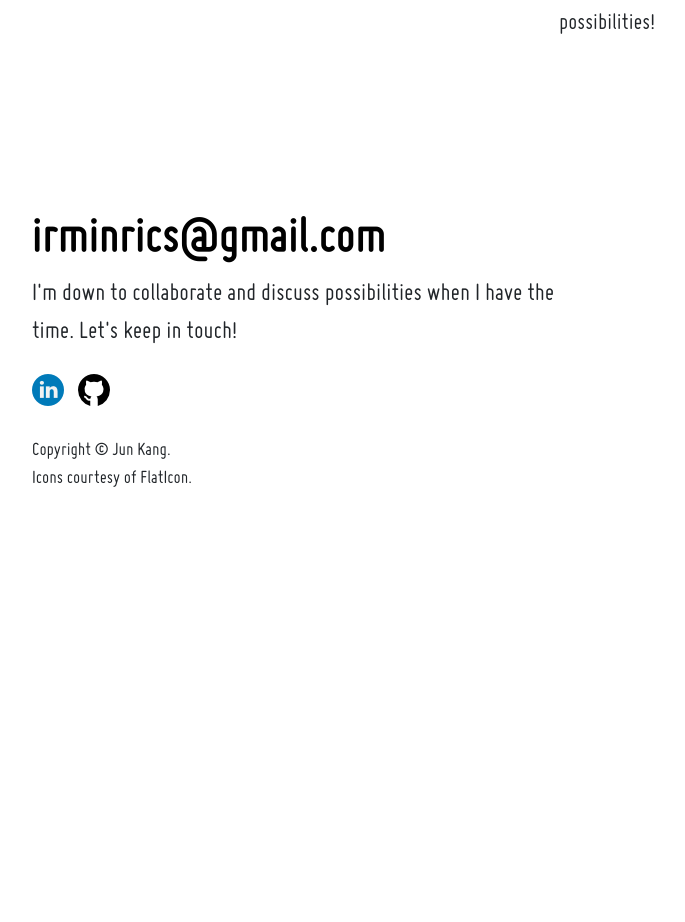
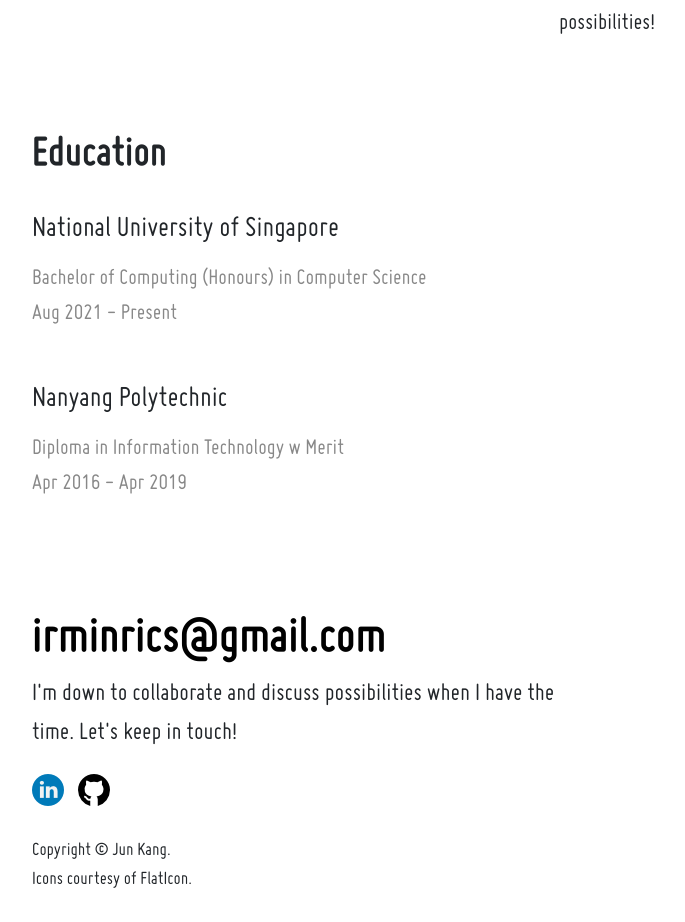
Before and after one commit to angjunkang/react-angjunkang, a React (Create React App) app: page /about in a window 1280 px wide. Shown: the part 1302-2224 px from the top of the page, without its empty margins (96-781 px from the left). Before the commit the page ends 1868 px from the top, so only its background shows below. Built offline with nearby package versions, Linux system fonts and the light colour scheme.

Commit message:
Added education section

```diff
--- a/src/components/Content/About/Education.js
+++ b/src/components/Content/About/Education.js
@@ -1,7 +1,23 @@
 const Education = () => {
     return (
-        <div>
+        <div className="education-div">
+            <div className="text left">
+                <h3 className="section-header">Education</h3>
+                <Schools school={"National University of Singapore"} description={"Bachelor of Computing (Honours) in Computer Science"} date={"Aug 2021 - Present"}/>
+                <Schools school={"Nanyang Polytechnic"} description={"Diploma in Information Technology w Merit"} date={"Apr 2016 - Apr 2019"}/>
+            </div>
+        </div>
+    )
+}
 
+const Schools = ({ school, description, date }) => {
+    return (
+        <div className="education-content">
+            <p class="about-title">{school}</p>
+            <div>
+                <div className="description">{description}
+                    <p>{date}</p> </div>
+            </div>
         </div>
     )
 }
--- a/src/components/Content/Projects/PickupLines.js
+++ b/src/components/Content/Projects/PickupLines.js
@@ -15,9 +15,9 @@ const PickupLines = () => {
 
     return (
         <div className={`projects-container fadeIn ${isVisible ? 'visible' : ''}`} >
-            <div className="projects-text left">
-                <h3 className="projects-header">Pickup Lines</h3>
-                <p className="projects-description">An IOS app with access to pickup lines on your fingertips done using SwiftUI! Get access to a bunch of pickup lines with a single tap.</p>
+            <div className="text left">
+                <h3 className="section-header">Pickup Lines</h3>
+                <p className="description">An IOS app with access to pickup lines on your fingertips done using SwiftUI! Get access to a bunch of pickup lines with a single tap.</p>
                 <h5 className="projects-badge">Swift</h5>
                 <div className="projects-button button">Find out more</div>
             </div>
--- a/src/components/Content/Projects/Weather.js
+++ b/src/components/Content/Projects/Weather.js
@@ -15,9 +15,9 @@ const Weather = () => {
 
     return (
         <div className={`projects-container fadeIn ${isVisible ? 'visible' : ''}`} >
-            <div className="projects-text right">
-                <h3 className="projects-header">Weather</h3>
-                <p className="projects-description">A Weather IOS app done using SwiftUI! Check the weather for your favourite countries easily anytime and anywhere.</p>
+            <div className="text right">
+                <h3 className="section-header">Weather</h3>
+                <p className="description">A Weather IOS app done using SwiftUI! Check the weather for your favourite countries easily anytime and anywhere.</p>
                 <h5 className="projects-badge">Swift</h5>
                 <div className="projects-button button">Find out more</div>
             </div>
--- a/src/css/homepage.css
+++ b/src/css/homepage.css
@@ -282,7 +282,7 @@ li {
     height: 100%;
 }
 
-.projects-text {
+.text {
     font-family: miso, sans-serif;
     width: 40%;
     text-align: justify;
@@ -291,12 +291,12 @@ li {
     transition: font-size .3s ease-in-out;
 }
 
-.projects-header {
+.section-header {
     font-family: miso-bold, sans-serif;
     font-size: 1.9em;
 }
 
-.projects-description {
+.description {
     color: #888;
     padding-top: 10px;
     padding-bottom: 10px;
@@ -424,3 +424,12 @@ li {
 #about-me-picture {
     padding-top: 10px;
 }
+
+.education-content {
+    padding-top: 20px;
+}
+
+.about-title {
+    margin: 0;
+    font-size: 1.3em;
+}
```
